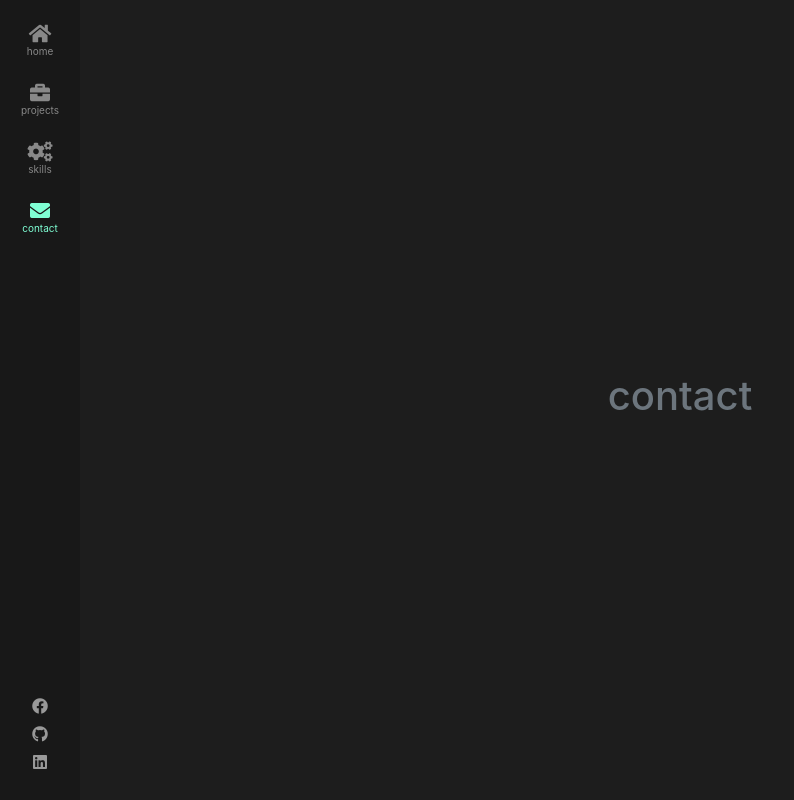
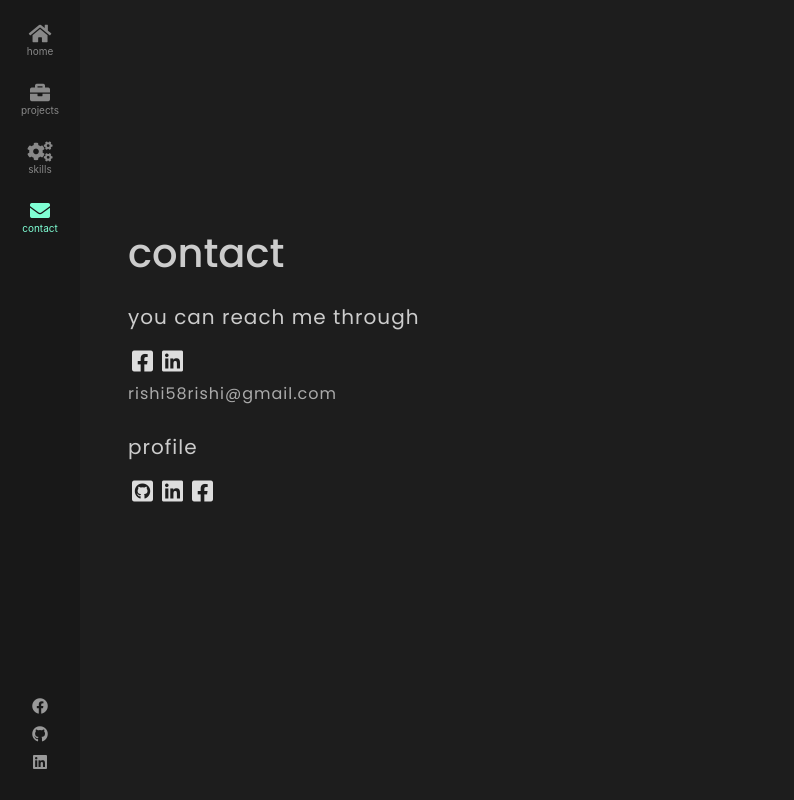
Before and after one commit to Kritish58/portfolio, a React (Create React App) app: page /contact in a window 1280 px wide. Shown: the whole page, without its empty margins (0-794 px from the left). Built offline with nearby package versions, Linux system fonts and the light colour scheme; a web font is replaced by a local one.

Commit message:
complete for now

```diff
--- a/src/components/routes/Contact.js
+++ b/src/components/routes/Contact.js
@@ -5,17 +5,69 @@ import '../../css/contact.css';
 function Contact() {
   return (
     <div
-      className="d-flex align-items-center justify-content-center"
-      style={{ backgroundColor: '#1D1D1D', minHeight: '100vh' }}
+      className="d-flex flex-column justify-content-center px-5 pt-0 pb-5"
+      style={{ backgroundColor: '#1D1D1D', minHeight: '100vh', fontFamily: 'Poppins' }}
     >
       <motion.h1
         initial={{ scale: 0, opacity: 0 }}
-        animate={{ scale: 1, opacity: 1, transition: { duration: 0.4 } }}
-        style={{ cursor: 'default' }}
-        className="text-muted skills-title"
+        animate={{ scale: 1, opacity: 1, transition: { duration: 0.3 } }}
+        style={{ cursor: 'default', color: '#ccc' }}
+        className=" skills-title mb-4"
       >
         contact
       </motion.h1>
+      <motion.p
+        initial={{ opacity: 0 }}
+        animate={{ opacity: 1, transition: { duration: 0.3, delay: 0.3 } }}
+        className=""
+        style={{ color: '#aaa', letterSpacing: 1, lineHeight: 1.6 }}
+      >
+        <p style={{ fontSize: 20, color: '#ccc' }}>you can reach me through</p>
+        <div>
+          <a
+            href="https://www.facebook.com/kritish.bhattarai.5"
+            target="_blank"
+            rel="noopener noreferrer"
+            style={{ color: '#ddd' }}
+          >
+            <i style={{ fontSize: 24 }} className="fab fa-facebook-square mx-1"></i>
+          </a>
+          <a
+            href="https://www.linkedin.com/in/rishi-rishi-a9b99a1a9/"
+            target="_blank"
+            rel="noopener noreferrer"
+            style={{ color: '#ddd' }}
+          >
+            <i style={{ fontSize: 24 }} className="fab fa-linkedin mx-1"></i>
+          </a>
+          <p className="mt-1">rishi58rishi@gmail.com</p>
+        </div>
+
+        <div className="mt-4">
+          <p style={{ fontSize: 20, color: '#ccc' }}>profile</p>
+          <div>
+            <a href="https://github.com/Kritish58" target="_blank" rel="noopener noreferrer" style={{ color: '#ddd' }}>
+              <i style={{ fontSize: 24 }} className="fab fa-github-square mx-1"></i>
+            </a>
+            <a
+              href="https://www.linkedin.com/in/rishi-rishi-a9b99a1a9/"
+              target="_blank"
+              rel="noopener noreferrer"
+              style={{ color: '#ddd' }}
+            >
+              <i style={{ fontSize: 24 }} className="fab fa-linkedin mx-1"></i>
+            </a>
+            <a
+              href="https://www.facebook.com/kritish.bhattarai.5"
+              target="_blank"
+              rel="noopener noreferrer"
+              style={{ color: '#ddd' }}
+            >
+              <i style={{ fontSize: 24 }} className="fab fa-facebook-square mx-1"></i>
+            </a>
+          </div>
+        </div>
+      </motion.p>
     </div>
   );
 }
--- a/src/components/routes/Home.js
+++ b/src/components/routes/Home.js
@@ -32,8 +32,8 @@ function Home() {
               </div>
             </h1>
             <motion.div initial={{ opacity: 0 }} animate={{ opacity: 1, transition: { duration: 1 } }}>
-              <Link to="/contact" className="home-contact-button" style={{ textDecoration: 'none' }}>
-                contact
+              <Link to="/projects" className="home-contact-button" style={{ textDecoration: 'none' }}>
+                view my work
               </Link>
             </motion.div>
           </div>
@@ -46,9 +46,9 @@ function Home() {
         className="home-container-item py-4 bg-success"
         style={{ color: '#ddd' }}
       >
-        <div className="text-center">
-          <div>
-            <h6>Profile</h6>
+        <div className="text-center d-flex flex-wrap" style={{ fontFamily: 'Poppins' }}>
+          <div className="col-6">
+            <h5>Profile</h5>
             <section className="home-profile-section">
               <a
                 href="https://github.com/Kritish58"
@@ -76,8 +76,9 @@ function Home() {
               </a>
             </section>
           </div>
-          <div className="text-center mt-4">
-            <h6>Contact me</h6>
+          {/*  */}
+          <div className="text-center col-6 ">
+            <h5>Contact </h5>
             <section className="home-profile-section mb-2">
               <a
                 style={{ color: '#ddd' }}
@@ -97,10 +98,39 @@ function Home() {
               <span className="ml-2">+977 9867461150</span>
             </section>
           </div>
-          <div className="mt-5">
+          <div className="mt-5 col-12">
             <h5 className="pb-4">
-              <i style={{ fontSize: 14 }} className="fas fa-drafting-compass"></i> my preferences
+              <i style={{ fontSize: 14 }} className="fas fa-drafting-compass"></i> skills
             </h5>
+            <div className="d-flex flex-wrap justify-content-center">
+              <p className="mx-1 px-3 py-1" style={{ backgroundColor: '#16802E', borderRadius: 20 }}>
+                html
+              </p>
+              <p className="mx-1 px-3 py-1" style={{ backgroundColor: '#16802E', borderRadius: 20 }}>
+                css
+              </p>
+              <p className="mx-1 px-3 py-1" style={{ backgroundColor: '#16802E', borderRadius: 20 }}>
+                javascript
+              </p>
+              <p className="mx-1 px-3 py-1" style={{ backgroundColor: '#16802E', borderRadius: 20 }}>
+                bootstrap
+              </p>
+              <p className="mx-1 px-3 py-1" style={{ backgroundColor: '#16802E', borderRadius: 20 }}>
+                material ui
+              </p>
+              <p className="mx-1 px-3 py-1" style={{ backgroundColor: '#16802E', borderRadius: 20 }}>
+                react
+              </p>
+              <p className="mx-1 px-3 py-1" style={{ backgroundColor: '#16802E', borderRadius: 20 }}>
+                express
+              </p>
+              <p className="mx-1 px-3 py-1" style={{ backgroundColor: '#16802E', borderRadius: 20 }}>
+                nodejs
+              </p>
+              <p className="mx-1 px-3 py-1" style={{ backgroundColor: '#16802E', borderRadius: 20 }}>
+                mongodb
+              </p>
+            </div>
             <AnimatedBox />
           </div>
         </div>
--- a/src/components/routes/Skills.js
+++ b/src/components/routes/Skills.js
@@ -4,18 +4,40 @@ import '../../css/skills.css';
 
 function Skills() {
   return (
-    <div
-      className="d-flex align-items-center justify-content-center"
-      style={{ backgroundColor: '#1D1D1D', minHeight: '100vh' }}
-    >
-      <motion.h1
-        initial={{ scale: 0, opacity: 0 }}
-        animate={{ scale: 1, opacity: 1, transition: { duration: 0.4 } }}
-        style={{ cursor: 'default' }}
-        className="text-muted w-100 text-center skills-title"
-      >
-        skills and experience
-      </motion.h1>
+    <div className="d-flex flex-wrap" style={{ backgroundColor: '#1D1D1D', minHeight: '100vh', fontFamily: 'Poppins' }}>
+      <div className="col-12 col-lg-6">
+        <div className=" h-100 d-flex px-4 flex-column justify-content-center">
+          <motion.h1
+            initial={{ scale: 0, opacity: 0 }}
+            animate={{ scale: 1, opacity: 1, transition: { duration: 0.3 } }}
+            style={{ cursor: 'default', color: '#ccc' }}
+            className=" skills-title mb-4"
+          >
+            skills and experience
+          </motion.h1>
+          <motion.p
+            initial={{ opacity: 0 }}
+            animate={{ opacity: 1, transition: { duration: 0.3, delay: 0.3 } }}
+            className=""
+            style={{ color: '#aaa', letterSpacing: 1, lineHeight: 1.6 }}
+          >
+            <p>
+              HTML,CSS,JS(Typescript), responsive web design, animations using keyframes and libraries like
+              framer-motion.
+            </p>
+            <p>front end frameworks, bootstrap and material ui.</p>
+            <p>
+              familiar with CRA to create react applications, and exploring into alternatives gatsby and nextjs for
+              better performance and seo
+            </p>
+            <p>
+              experience in REST api, creating them using express and mongoose in nodejs environment, and using them in
+              react.
+            </p>
+          </motion.p>
+        </div>
+      </div>
+      <div className="col-12 col-lg-6 text-muted"></div>
     </div>
   );
 }
```
